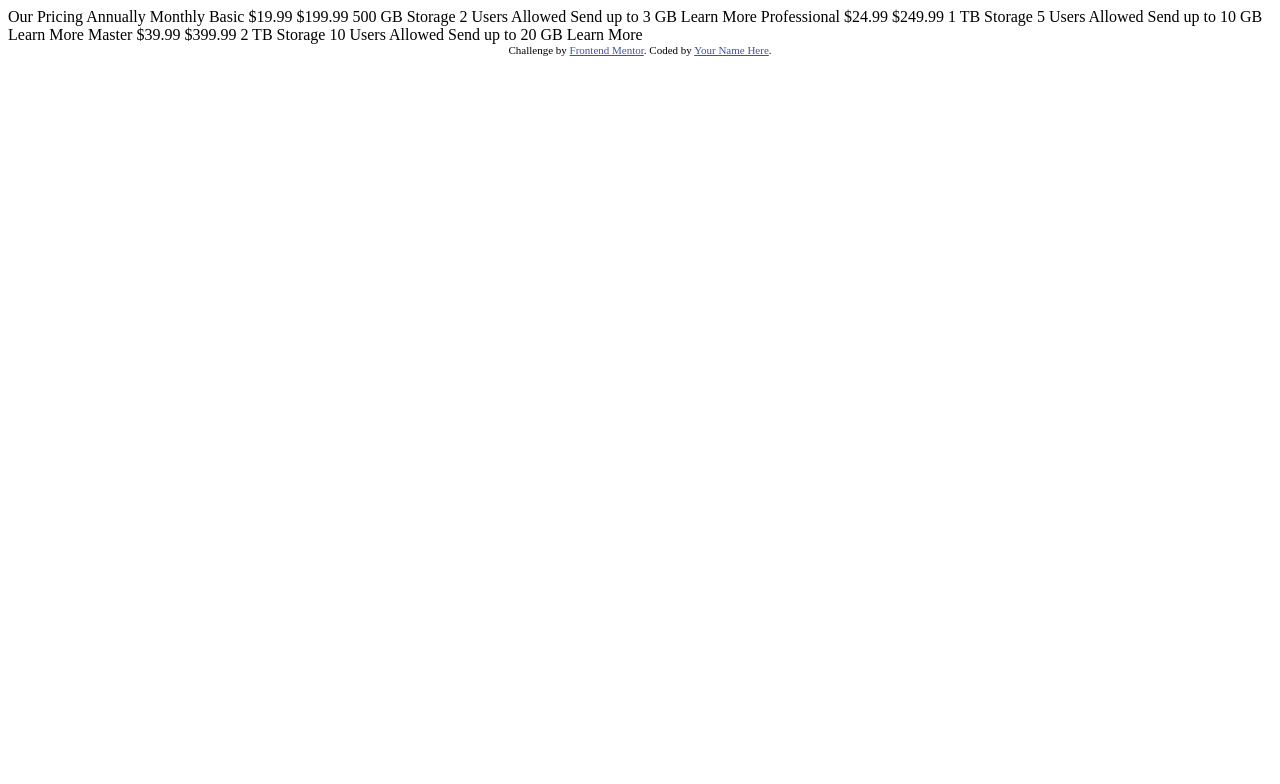
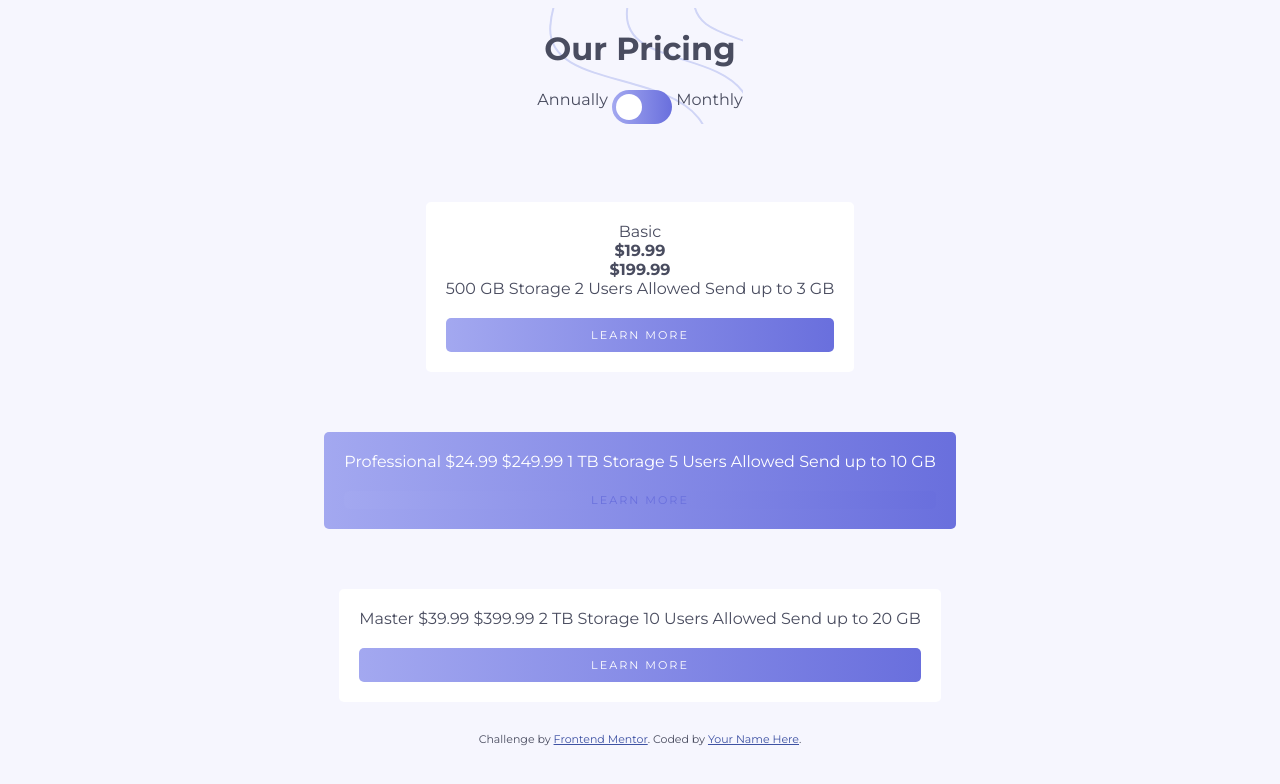
Before and after one commit to cmprac/pricing-component-with-toggle-master, a plain HTML site: page index.html in a window 1280 px wide. Drawn offline with Linux system fonts and the light colour scheme.

Commit message:
Add slider

```diff
--- a/index.html
+++ b/index.html
@@ -1,52 +1,75 @@
 <!DOCTYPE html>
 <html lang="en">
+
 <head>
   <meta charset="UTF-8">
-  <meta name="viewport" content="width=device-width, initial-scale=1.0"> <!-- displays site properly based on user's device -->
+  <meta name="viewport" content="width=device-width, initial-scale=1.0">
+  <!-- displays site properly based on user's device -->
 
   <link rel="icon" type="image/png" sizes="32x32" href="./images/favicon-32x32.png">
+  <link rel="stylesheet" type="text/css" href="main.css">
+  <link href="https://fonts.googleapis.com/css2?family=Montserrat:wght@400;700&display=swap" rel="stylesheet">
 
-  <title>Frontend Mentor | [Challenge Name Here]</title>
+  <title>Frontend Mentor | [Pricing Component]</title>
 
-  <!-- Feel free to remove these styles or customise in your own stylesheet 👍 -->
-  <style>
-    .attribution { font-size: 11px; text-align: center; }
-    .attribution a { color: hsl(228, 45%, 44%); }
-  </style>
 </head>
+
 <body>
-
-  Our Pricing
+  <div class="container">
+    <div class="switch-block">
+      <h1 id="title">Our Pricing</h1>
       Annually
+      <label class="switch">
+        <input type="checkbox">
+        <span class="slider round"></span>
+      </label>
       Monthly
-
-  Basic
-  &dollar;19.99
-  &dollar;199.99
+    </div>
+    <div class="plan">
+      <div class="plan-title">Basic</div>
+      <div class="monthly-price">&dollar;19.99</div>
+      <div class="annually-price">&dollar;199.99</div>
+      <div class="plan-detail">
         500 GB Storage
         2 Users Allowed
         Send up to 3 GB
-  Learn More
+      </div>
+      <a href="#" class="btn">Learn More</a>
+    </div>
 
+    <div class="plan active">
       Professional
       &dollar;24.99
       &dollar;249.99
       1 TB Storage
       5 Users Allowed
       Send up to 10 GB
-  Learn More
+      <a href="#" class="btn">Learn More</a>
+    </div>
 
+    <div class="plan">
       Master
       &dollar;39.99
       &dollar;399.99
       2 TB Storage
       10 Users Allowed
       Send up to 20 GB
-  Learn More
+      <a href="#" class="btn">Learn More</a>
+    </div>
+  </div>
+
+
+
+
+
+
+
+
 
   <div class="attribution">
     Challenge by <a href="https://www.frontendmentor.io?ref=challenge" target="_blank">Frontend Mentor</a>.
     Coded by <a href="#">Your Name Here</a>.
   </div>
 </body>
+
 </html>
--- /dev/null
+++ b/main.css
@@ -0,0 +1,140 @@
+html{
+    font-family: 'Montserrat', sans-serif;
+    text-align: center;
+    color: hsl(232, 13%, 33%);
+    box-sizing: border-box;
+    background-color: hsl(240, 78%, 98%);
+}
+
+.attribution {
+    font-size: 11px; text-align: center;
+}
+
+.attribution a {
+    color: hsl(228, 45%, 44%);
+}
+
+.container{
+    display: flex;
+    flex-direction: column;
+    align-items: center;
+}
+
+.switch{
+    position: relative;
+    display: inline-block;
+    width: 60px;
+    height: 34px;
+}
+
+/* Hide default HTML checkbox */
+.switch input {
+    opacity: 0;
+    width: 0;
+    height: 0;
+  }
+
+  /************* Slider ********************/
+  .slider {
+    position: absolute;
+    cursor: pointer;
+    top: 0;
+    left: 0;
+    right: 0;
+    bottom: 0;
+    background-image: linear-gradient(to right, hsl(236, 72%, 79%), hsl(237, 63%, 64%));
+    -webkit-transition: .4s;
+    transition: .4s;
+  }
+
+  .slider:before {
+    position: absolute;
+    content: "";
+    height: 26px;
+    width: 26px;
+    left: 4px;
+    bottom: 4px;
+    background-color: white;
+    -webkit-transition: .4s;
+    transition: .4s;
+  }
+
+  input:checked + .slider {
+    background-image: linear-gradient(to right, hsl(236, 72%, 79%), hsl(237, 63%, 64%));
+  }
+
+  input:focus + .slider {
+    box-shadow: 0 0 1px hsl(237, 63%, 64%);
+  }
+
+  input:checked + .slider:before {
+    -webkit-transform: translateX(26px);
+    -ms-transform: translateX(26px);
+    transform: translateX(26px);
+  }
+
+  /* Rounded sliders */
+  .slider.round {
+    border-radius: 34px;
+  }
+
+  .slider.round:before {
+    border-radius: 50%;
+  }
+
+/* End Slider */
+
+/************* title block ********************/
+
+.switch-block{
+    background-image: url(images/bg-top.svg);
+    margin-bottom: 3em;
+}
+
+/************* plan cards ********************/
+.plan {
+    margin: 30px 20px;
+    border-radius: 5px;
+    padding: 20px;
+    background-color: white;
+
+}
+
+.plan>a{
+    display: block;
+    text-decoration: none;
+    background-image: linear-gradient(to right, hsl(236, 72%, 79%), hsl(237, 63%, 64%));;
+    color: #fff;
+    padding: 10px;
+    margin-top: 20px;
+    border-radius: 5px;
+    text-transform: uppercase;
+    font-size: 0.7em;
+    font-weight: 500;
+    letter-spacing: 2px;
+
+}
+
+.plan.active>a{
+    text-decoration: none;
+    background-color: #FFF;
+    color: hsl(237, 63%, 64%);
+    padding: 2px 6px 2px 6px;
+    border-radius: 5px;
+
+}
+
+.plan.active{
+    color: white;
+    background-image: linear-gradient(to right, hsl(236, 72%, 79%), hsl(237, 63%, 64%));
+
+}
+
+.monthly-price, .annually-price{
+    font-weight: 700;
+}
+
+.plan-detail{
+
+}
+/* card button */
```
Also changed, not shown: plans.json (added, +23 -0 lines). Lines whose indentation alone changed are shown as unchanged.
